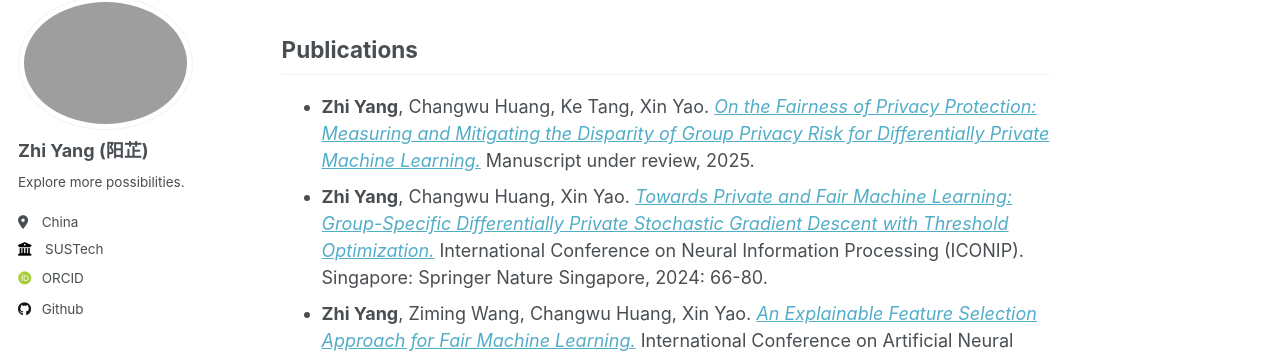
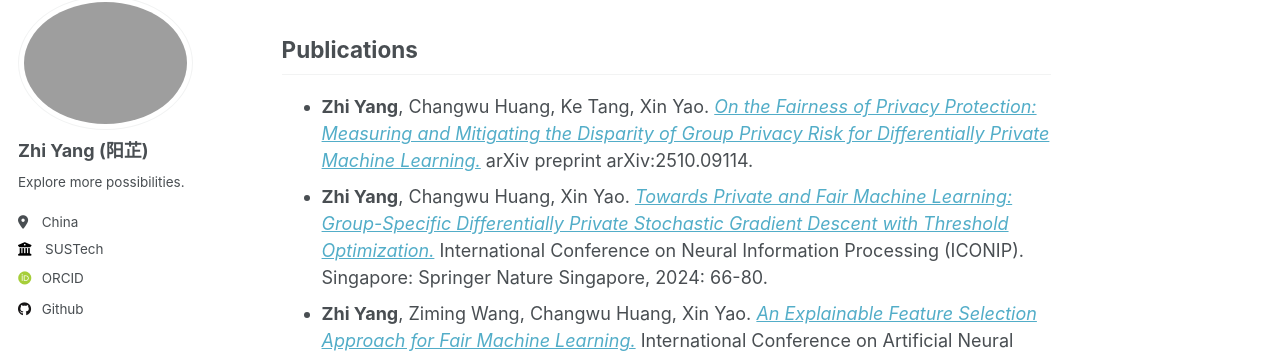
Before and after one commit to ruayz/ruayz.github.io, a Jekyll site: the page built from _pages/about.md, in a window 1280 px wide and 900 px high, scrolled down 727 px. Shown: the part 110-463 px from the top of the window. Built offline with Jekyll 4.4.1, drawn with Linux system fonts in a browser that asks for light colours; some web fonts are replaced.

Commit message:
Update about.md

```diff
--- a/_pages/about.md
+++ b/_pages/about.md
@@ -23,7 +23,7 @@
 
 Publications
 ------
-- **Zhi Yang**, Changwu Huang, Ke Tang, Xin Yao. [*On the Fairness of Privacy Protection: Measuring and Mitigating the Disparity of Group Privacy Risk for Differentially Private Machine Learning.*](https://ruayz.github.io/files/paper_arxiv.pdf) Manuscript under review, 2025.
+- **Zhi Yang**, Changwu Huang, Ke Tang, Xin Yao. [*On the Fairness of Privacy Protection: Measuring and Mitigating the Disparity of Group Privacy Risk for Differentially Private Machine Learning.*](https://arxiv.org/pdf/2510.09114) arXiv preprint arXiv:2510.09114.
 - **Zhi Yang**, Changwu Huang, Xin Yao. [*Towards Private and Fair Machine Learning: Group-Specific Differentially Private Stochastic Gradient Descent with Threshold Optimization.*](https://ruayz.github.io/files/paper_iconip.pdf) International Conference on Neural Information Processing (ICONIP). Singapore: Springer Nature Singapore, 2024: 66-80.
 - **Zhi Yang**, Ziming Wang, Changwu Huang, Xin Yao. [*An Explainable Feature Selection Approach for Fair Machine Learning.*](https://ruayz.github.io/files/paper_icann.pdf) International Conference on Artificial Neural Networks (ICANN). Cham: Springer Nature Switzerland, 2023: 75-86.
 
```
